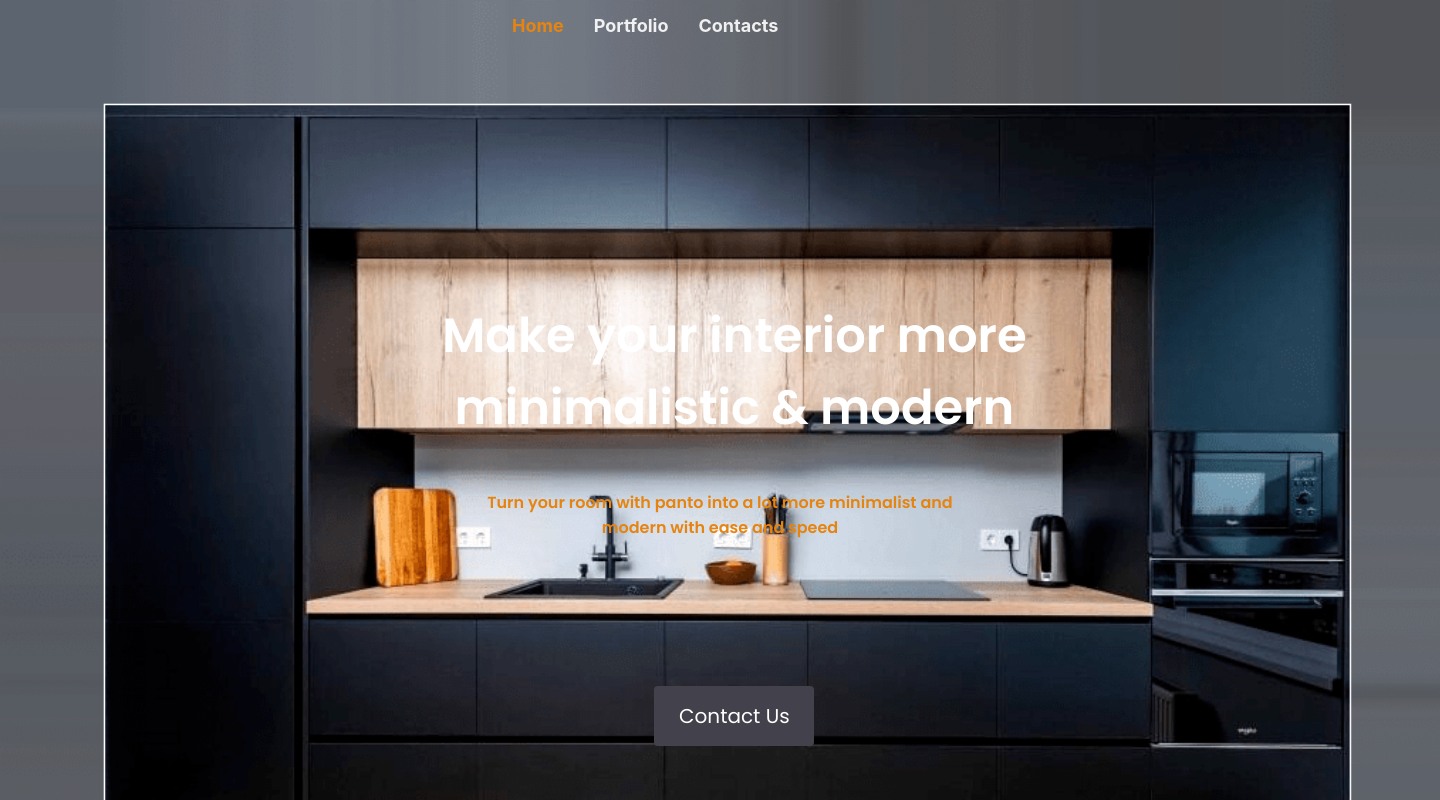
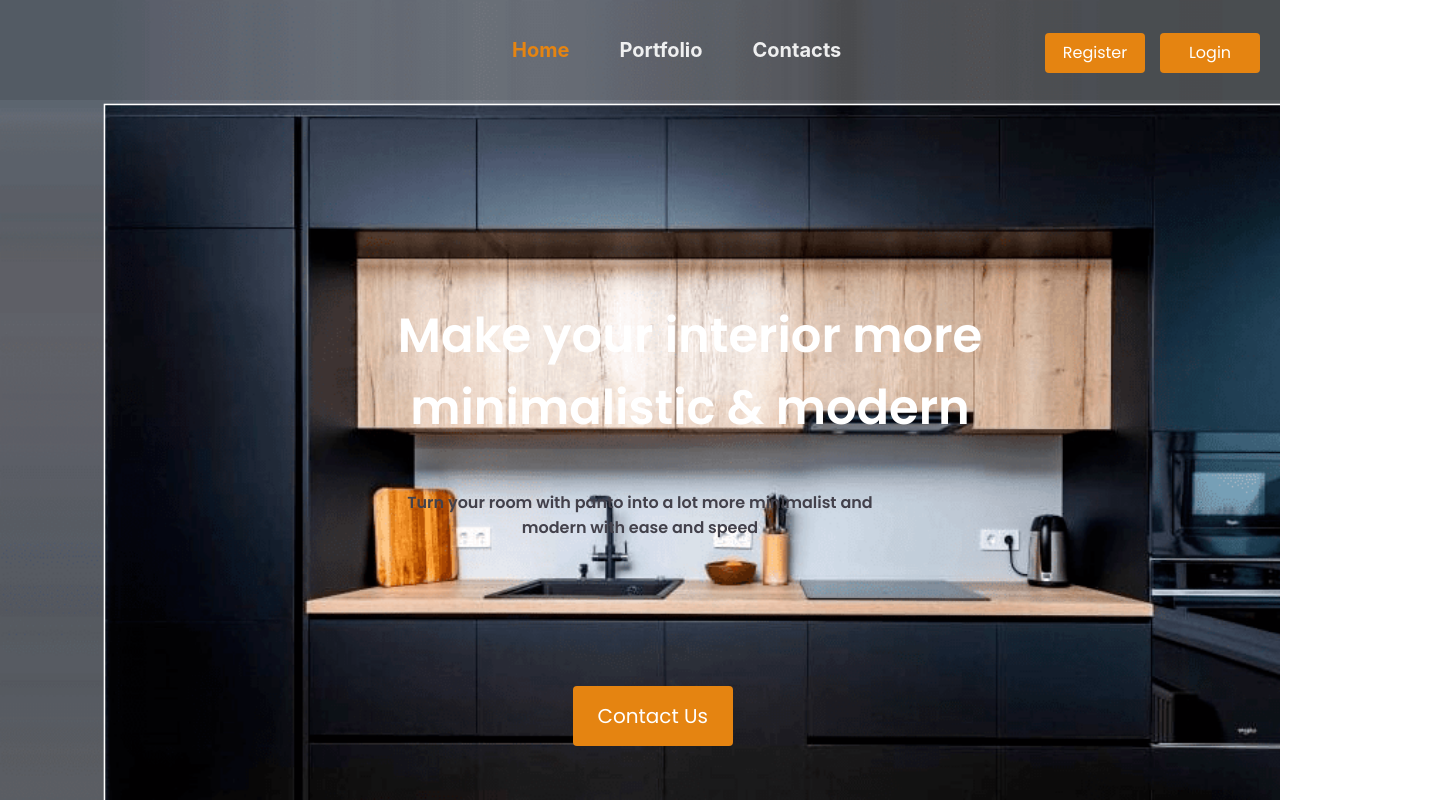
Before and after one commit to IraAkulova/Furniture-for-you, a React (Create React App) app: page / in a window 1280 px wide. Shown: the top 800 px of the page, 1440 px wide, since content can reach past the window. Built offline with nearby package versions, Linux system fonts and the light colour scheme.

Commit message:
added btns in header

```diff
--- /dev/null
+++ b/src/components/button/Button.jsx
@@ -0,0 +1,7 @@
+import css from './Button.module.css'
+
+const Button = ({ text }) => {
+    return <button type="button" className={css.button}>{text}</button>
+};
+
+export default Button;
--- /dev/null
+++ b/src/components/button/Button.module.css
@@ -0,0 +1,16 @@
+.button{
+    margin-top: 5px;
+    width: 100px;
+    height: 40px;
+    border-radius: 4px;
+    border-color: transparent;
+    background-color:#E58411;
+    font-family: 'Poppins', sans-serif;
+    font-size: 16px;
+    text-align: center;
+    color: #ffffff;
+    cursor: pointer;
+}
+.button:hover{
+    background-color:#fa9314;
+}
--- a/src/components/sharedLayout/SharedLayout.jsx
+++ b/src/components/sharedLayout/SharedLayout.jsx
@@ -2,10 +2,12 @@ import { Outlet, NavLink } from 'react-router-dom';
 import { Suspense } from 'react';
 import css from './SharedLayout.module.css';
 import Loader from '../../components/loader/Loader';
+import Button from '../button/Button';
 
 const SharedLayout = () => {
   return (
     <div>
+      <div className={css.sharedHeader}>
         <nav className={css.navigation}>
           <NavLink to="/" className={css.link}>
             Home
@@ -20,6 +22,15 @@ const SharedLayout = () => {
             Contacts
           </NavLink>
         </nav>
+        <ul className={css.authBtns}>
+          <li>
+            <Button text={"Register"} />
+          </li>
+          <li>
+            <Button text={"Login"} />
+          </li>
+        </ul>
+      </div>
       <Suspense fallback={<Loader />}>
         <Outlet />
       </Suspense>
--- a/src/components/sharedLayout/SharedLayout.module.css
+++ b/src/components/sharedLayout/SharedLayout.module.css
@@ -1,15 +1,31 @@
+.sharedHeader{
+    display: flex;
+    position: fixed;
+    width: 100%;
+    justify-content: space-between;
+    top: 0;
+    height: 100px;
+    background-color: rgba(0, 0, 0, 0.1);
+    right: 100;
+}
 .navigation{
-    position: fixed;
     display: flex;
-    gap: 30px;
+    gap: 50px;
     align-items: center;
     padding-left: 40%;
-    background-color: transparent;
-    width: 100%;
-    height: 50px;
     top: 0;
     left: 0;
     text-decoration: none;
-    font-size: large;
+    font-size: 20px;
     font-weight: 700;
 }
+.authBtns{
+    display: flex;
+    justify-content: center;
+    align-items: center;
+    gap: 15px;
+    list-style: none;
+    padding: 0;
+    margin: 0;
+    margin-right: 20px;
+}
--- a/src/index.css
+++ b/src/index.css
@@ -2,7 +2,7 @@
 
 body {
   margin: 0;
-      width: 1440px;
+      width: 100vw;
   background-color: rgb(255, 255, 255);
   font-family: -apple-system, BlinkMacSystemFont, 'Segoe UI', 'Roboto', 'Oxygen',
     'Ubuntu', 'Cantarell', 'Fira Sans', 'Droid Sans', 'Helvetica Neue',
@@ -22,3 +22,6 @@ a{
     text-decoration: none;
     color: rgba(255, 255, 255, 0.9);
 }
+a:hover{
+  color: #E58411;
+}
--- a/src/pages/Home.module.css
+++ b/src/pages/Home.module.css
@@ -1,18 +1,15 @@
 .hero{
-    /* margin-top: 100; */
     display: flex;
-    /* justify-content: center; */
     align-items: center;
     flex-direction: column;
     background-image: url(../../public/hero.png);
     background-size: cover;
-    width: 1440px;
     height: 1084px;
 }
 .heroHeader{
     margin: 0;
     padding-top: 300px;
-    padding-left: 2%;
+    padding-left: 100px;
     width: 861px;
     font-family: 'Poppins', sans-serif;
     font-size: 48px;
@@ -26,7 +23,7 @@
     font-size: 16px;
     font-weight: 700;
     text-align: center;
-    color: #E58411;
+    color: rgb(67, 65, 75);
 }
 .heroBtn{
     margin-top: 130px;
@@ -35,9 +32,13 @@
     height: 60px;
     border-radius: 4px;
     border-color: transparent;
-    background-color: rgb(67, 65, 75);
+    background-color:#E58411;
     font-family: 'Poppins', sans-serif;
     font-size: 20px;
     text-align: center;
     color: #ffffff;
+    cursor: pointer;
 }
+.heroBtn:hover{
+    background-color:#fa9314;
+}
```
Lines whose indentation alone changed are shown as unchanged.
